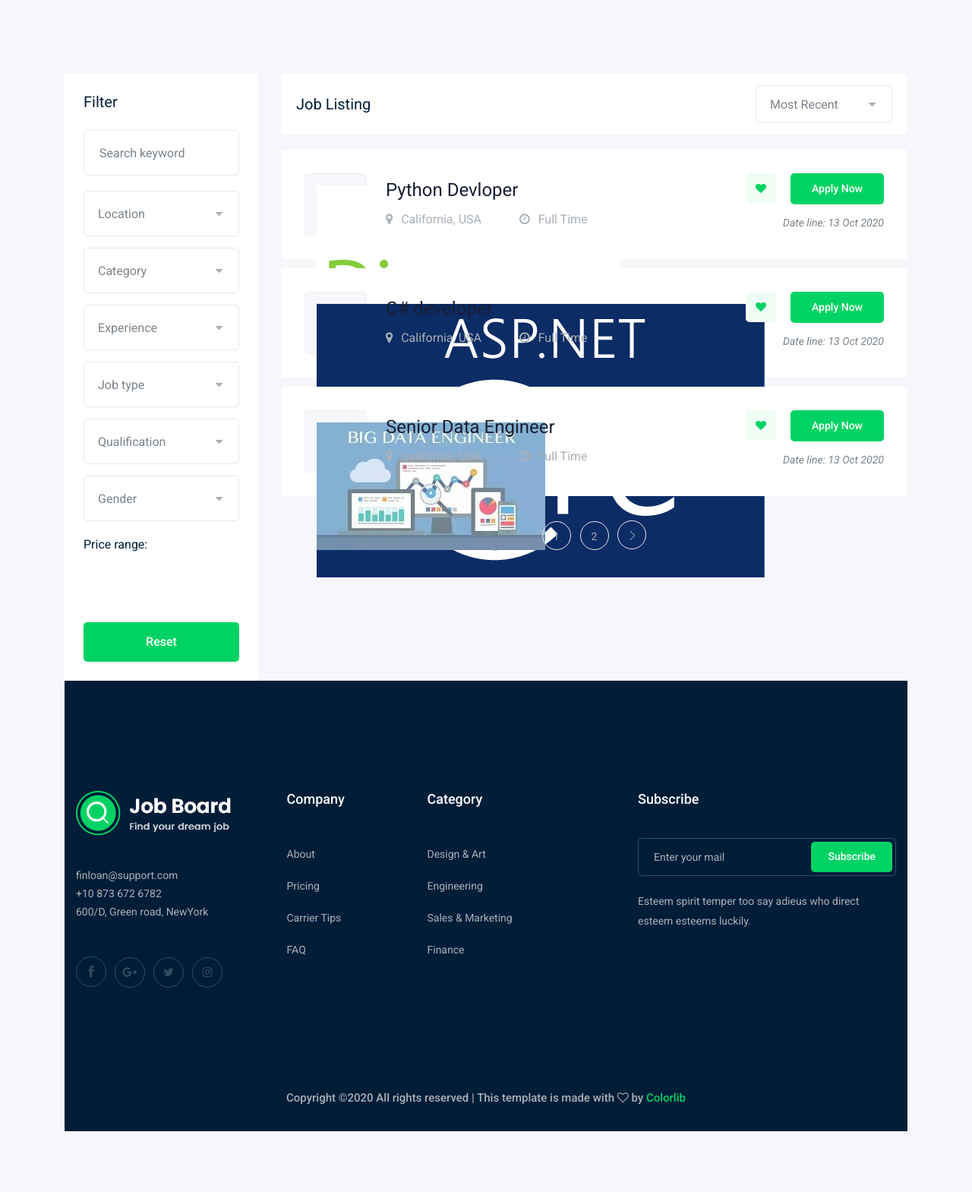
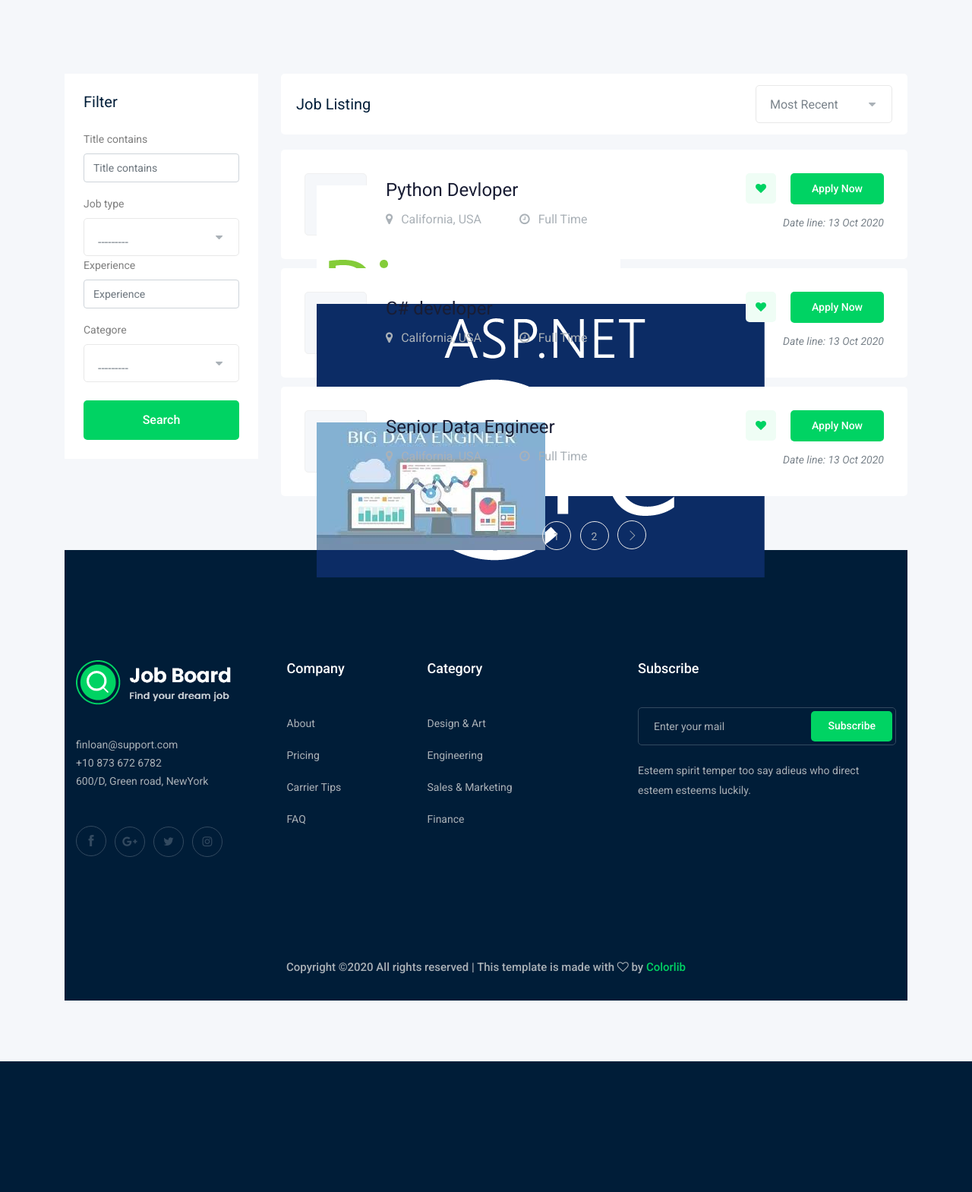
Before and after one commit to abdalrhmanAlkraien/django-board-job, a Django app: page /job/ in a window 1280 px wide. Shown: the part 354-1923 px from the top of the page at 76% size. After the commit the page ends 1751 px from the top, so only its background shows below. Run offline with Django 3.2, Linux system fonts and the light colour scheme; data comes from the database, SQL or seed files in the repository; both versions use the stored data as it was after the commit; some libraries are stand-ins or nearby versions.

Commit message:
add fliters

```diff
--- /dev/null
+++ b/Job/filters.py
@@ -0,0 +1,9 @@
+import django_filters
+from .models import job
+
+class jobFilter(django_filters.FilterSet):
+    title=django_filters.CharFilter(lookup_expr="icontains")
+    class Meta:
+        model = job
+        fields = '__all__'
+        exclude=['published_at','vacancy','salary','img','slug','owner','decription']
--- a/Job/templates/job/job_list.html
+++ b/Job/templates/job/job_list.html
@@ -1,4 +1,5 @@
 {% extends 'base.html' %}
+{% load bootstrap4%}
 
 {% block content%}
     <!-- bradcam_area  -->
@@ -23,79 +24,12 @@
                     <div class="job_filter white-bg">
                         <div class="form_inner white-bg">
                             <h3>Filter</h3>
-                            <form action="#">
-                                <div class="row">
-                                    <div class="col-lg-12">
-                                        <div class="single_field">
-                                            <input type="text" placeholder="Search keyword">
-                                        </div>
-                                    </div>
-                                    <div class="col-lg-12">
-                                        <div class="single_field">
-                                            <select class="wide">
-                                                <option data-display="Location">Location</option>
-                                                <option value="1">Rangpur</option>
-                                                <option value="2">Dhaka </option>
-                                            </select>
-                                        </div>
-                                    </div>
-                                    <div class="col-lg-12">
-                                        <div class="single_field">
-                                            <select class="wide">
-                                                <option data-display="Category">Category</option>
-                                                <option value="1">Category 1</option>
-                                                <option value="2">Category 2 </option>
-                                            </select>
-                                        </div>
-                                    </div>
-                                    <div class="col-lg-12">
-                                        <div class="single_field">
-                                            <select class="wide">
-                                                <option data-display="Experience">Experience</option>
-                                                <option value="1">Experience 1</option>
-                                                <option value="2">Experience 2 </option>
-                                            </select>
-                                        </div>
-                                    </div>
-                                    <div class="col-lg-12">
-                                        <div class="single_field">
-                                            <select class="wide">
-                                                <option data-display="Job type">Job type</option>
-                                                <option value="1">full time 1</option>
-                                                <option value="2">part time 2 </option>
-                                            </select>
-                                        </div>
-                                    </div>
-                                    <div class="col-lg-12">
-                                        <div class="single_field">
-                                            <select class="wide">
-                                                <option data-display="Qualification">Qualification</option>
-                                                <option value="1">Qualification 1</option>
-                                                <option value="2">Qualification 2</option>
-                                            </select>
-                                        </div>
-                                    </div>
-                                    <div class="col-lg-12">
-                                        <div class="single_field">
-                                            <select class="wide">
-                                                <option data-display="Gender">Gender</option>
-                                                <option value="1">male</option>
-                                                <option value="2">female</option>
-                                            </select>
-                                        </div>
-                                    </div>
-                                </div>
+                            <form action="#" method="GET">
+                                {%bootstrap_form filter.form%}
+                               {%buttons%}
+                               <input type="submit" value="Search" class="boxed-btn3 w-100 mt-4">
+                               {%endbuttons%}
                             </form>
-                        </div>
-                        <div class="range_wrap">
-                            <label for="amount">Price range:</label>
-                            <div id="slider-range"></div>
-                            <p>
-                                <input type="text" id="amount" readonly style="border:0; color:#7A838B; font-size: 14px; font-weight:400;">
-                            </p>
-                        </div>
-                        <div class="reset_btn">
-                            <button  class="boxed-btn3 w-100" type="submit">Reset</button>
                         </div>
                     </div>
                 </div>
--- a/Job/views.py
+++ b/Job/views.py
@@ -4,13 +4,16 @@
 from .forms import Applyform,addjob
 from django.contrib.auth import user_logged_in
 from django.urls import reverse
+from .filters import jobFilter
 
 def job_list(request):
     jobs=job.objects.all()
+    myfilter=jobFilter(request.GET,queryset=jobs)
+    jobs=myfilter.qs
     paginator = Paginator(jobs, 3)
     page_number = request.GET.get('page')
     page_obj = paginator.get_page(page_number)
-    context={'jobs':page_obj}
+    context={'jobs':page_obj,'filter':myfilter}
     return render(request,'job\job_list.html',context)
 
 def job_details(request,slug):
--- a/project/settings.py
+++ b/project/settings.py
@@ -38,6 +38,7 @@
     'django.contrib.sessions',
     'django.contrib.messages',
     'django.contrib.staticfiles',
+    'django_filters',
     #my Apps
     'Job',
     'Home',
```
Also changed, not shown: db.sqlite3, media/aspnetcore-logo_1_Jez5F4f.png (added).
